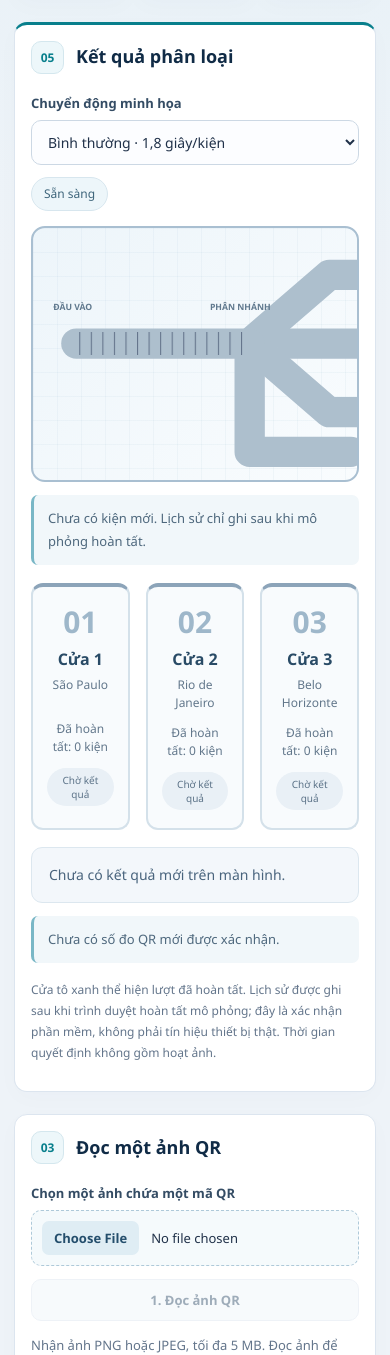
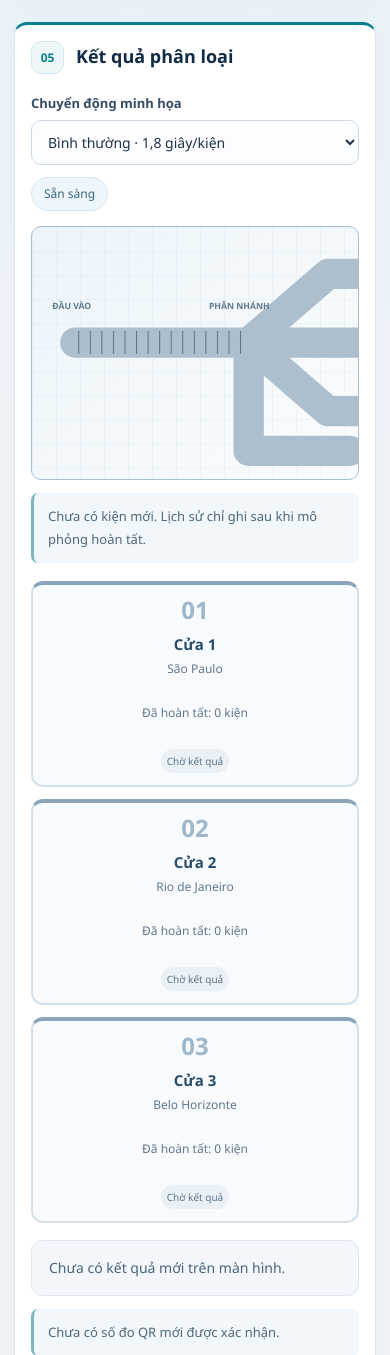
Before and after one commit to tam2006/smart-logistics-nhom-10, a Flask app: page / in a window 390 px wide. Shown: the part 1269-2624 px from the top of the page. Run offline with Flask 3, Linux system fonts and the light colour scheme; data comes from the database, SQL or seed files in the repository; data that the repository does not hold is empty.

Commit message:
Improve conveyor responsive layout - Part 4

```diff
--- a/static/style.css
+++ b/static/style.css
@@ -1173,3 +1173,48 @@ footer {
     transition: none;
   }
 }
+
+
+/* PHAN 4 - TOI UU GIAO DIEN MAN HINH NHO */
+
+@media (max-width: 768px) {
+  .conveyor {
+    overflow-x: auto;
+    border-radius: 10px;
+  }
+
+  .conveyor-scene {
+    min-width: 520px;
+  }
+
+  .gates {
+    grid-template-columns: 1fr;
+    gap: 12px;
+  }
+
+  .gate {
+    padding: 14px 12px;
+  }
+
+  .gate-number {
+    font-size: 26px;
+  }
+
+  .gate h3 {
+    font-size: 15px;
+  }
+}
+
+@media (max-width: 480px) {
+  .conveyor {
+    border-width: 1px;
+  }
+
+  .gate {
+    padding: 12px;
+  }
+
+  .gate-number {
+    font-size: 24px;
+  }
+}
```
